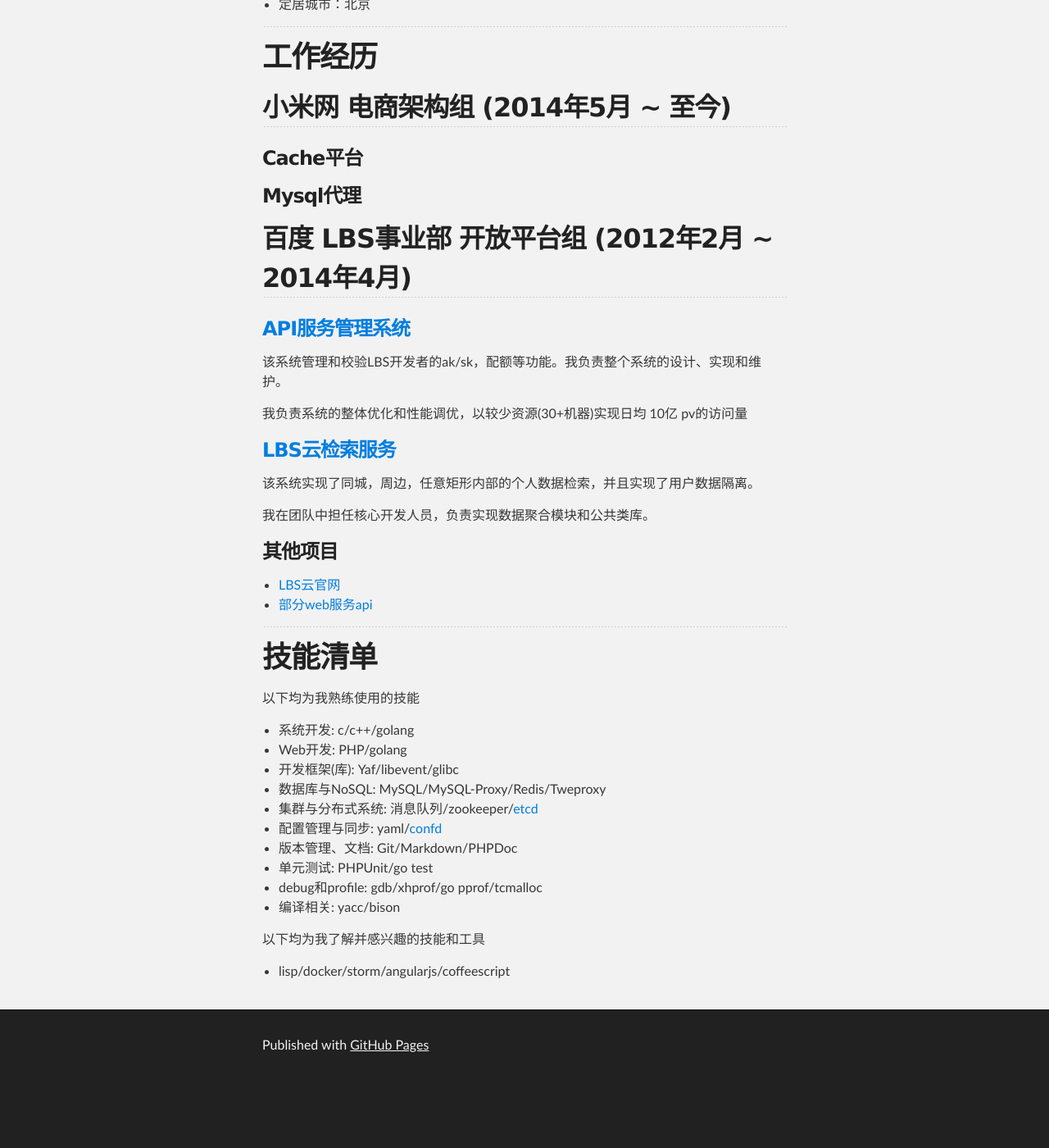
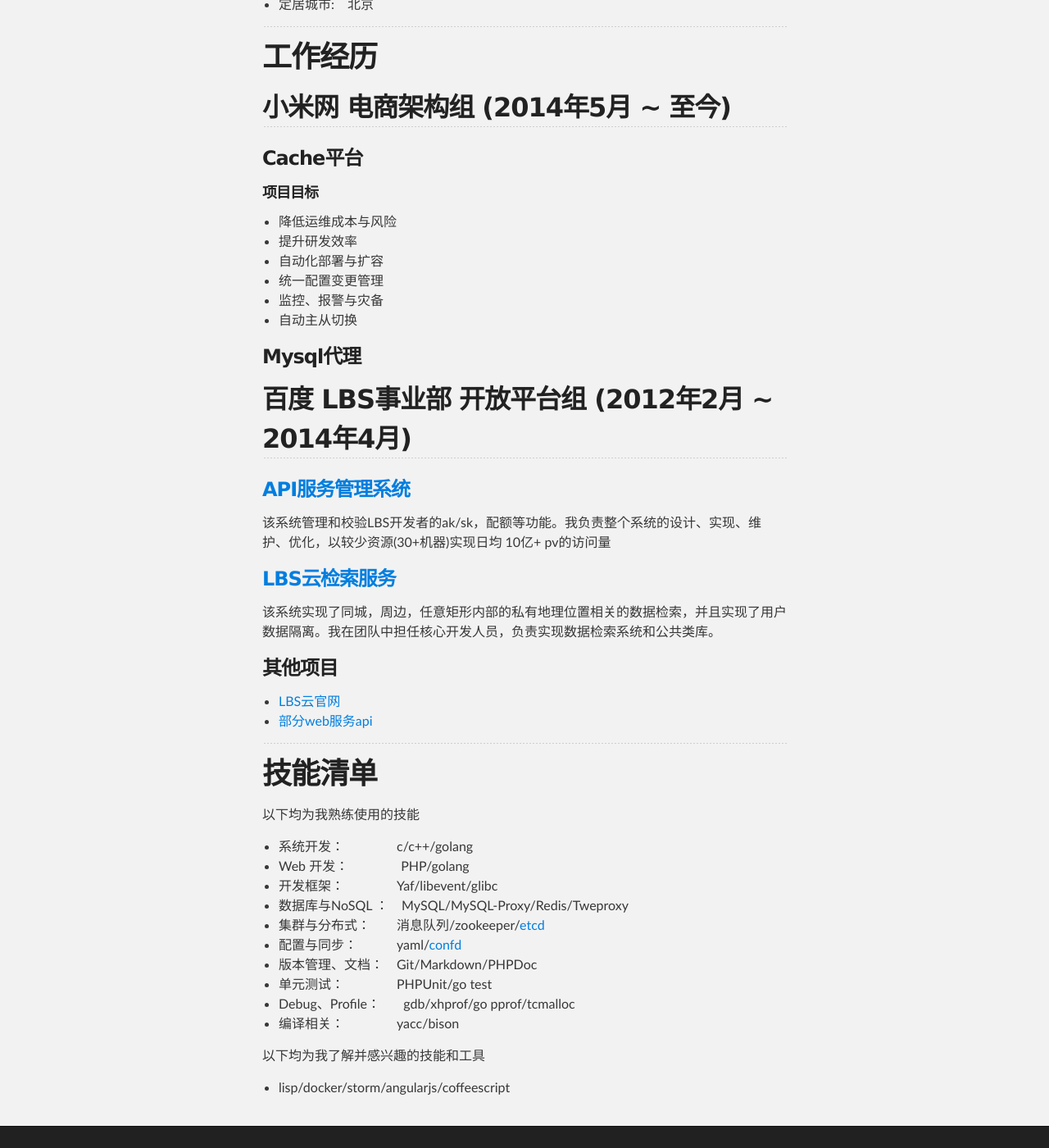
Before and after one commit to wangjild/wangjild.github.io, a Jekyll site: the page built from about/index.markdown, in a window 1280 px wide and 1400 px high, scrolled down 642 px. Shown: the whole window at 82% size. Built offline with Jekyll 4.4.1, drawn with Linux system fonts in a browser that asks for light colours; before the commit the page ends 1963 px from its top, so only the background shows below that; some of the changed text lies outside the part shown.

Commit message:
fix bugs

```diff
--- a/about/index.markdown
+++ b/about/index.markdown
@@ -18,10 +18,10 @@
 
  - 王**/男/1988
  - 硕士/北京大学软件与微电子学院
- - 工作年限：3年
- - 技术博客: [wangjild.github.io](http://wangjild.github.io)   [www.liloke.com](http://www.liloke.com)
- - Github: [github.com/wangjild](http://github.com/wangjild)
- - 定居城市：北京
+ - 工作年限:　3年
+ - 技术博客:　[wangjild.github.io](http://wangjild.github.io)   [www.liloke.com](http://www.liloke.com)
+ - Github :　　[github.com/wangjild](http://github.com/wangjild)
+ - 定居城市:　北京
 
 ---
 
@@ -31,19 +31,24 @@
 
 ### Cache平台
 
+##### 项目目标
+
+- 降低运维成本与风险
+- 提升研发效率
+- 自动化部署与扩容
+- 统一配置变更管理
+- 监控、报警与灾备
+- 自动主从切换
+
 ### Mysql代理
 
 ## 百度 LBS事业部 开放平台组 (2012年2月 ~ 2014年4月)
 
 ### [API服务管理系统](http://lbsyun.baidu.com/apiconsole/key)
-该系统管理和校验LBS开发者的ak/sk，配额等功能。我负责整个系统的设计、实现和维护。
-
-我负责系统的整体优化和性能调优，以较少资源(30+机器)实现日均 10亿 pv的访问量
+该系统管理和校验LBS开发者的ak/sk，配额等功能。我负责整个系统的设计、实现、维护、优化，以较少资源(30+机器)实现日均 10亿+ pv的访问量
 
 ### [LBS云检索服务](http://developer.baidu.com/map/index.php?title=lbscloud)
-该系统实现了同城，周边，任意矩形内部的个人数据检索，并且实现了用户数据隔离。
-
-我在团队中担任核心开发人员，负责实现数据聚合模块和公共类库。
+该系统实现了同城，周边，任意矩形内部的私有地理位置相关的数据检索，并且实现了用户数据隔离。我在团队中担任核心开发人员，负责实现数据检索系统和公共类库。
 
 ### 其他项目
 
@@ -56,16 +61,16 @@
 
 以下均为我熟练使用的技能
 
-- 系统开发:         c/c++/golang
-- Web开发:          PHP/golang
-- 开发框架(库):     Yaf/libevent/glibc
-- 数据库与NoSQL:    MySQL/MySQL-Proxy/Redis/Tweproxy
-- 集群与分布式系统: 消息队列/zookeeper/[etcd](https://github.com/coreos/etcd)
-- 配置管理与同步:   yaml/[confd](https://github.com/kelseyhightower/confd)
-- 版本管理、文档:   Git/Markdown/PHPDoc
-- 单元测试:         PHPUnit/go test
-- debug和profile:   gdb/xhprof/go pprof/tcmalloc
-- 编译相关:         yacc/bison
+- 系统开发：　　　　c/c++/golang
+- Web 开发：　　　　PHP/golang
+- 开发框架：　　　　Yaf/libevent/glibc
+- 数据库与NoSQL ：　MySQL/MySQL-Proxy/Redis/Tweproxy
+- 集群与分布式：　　消息队列/zookeeper/[etcd](https://github.com/coreos/etcd)
+- 配置与同步：　　　yaml/[confd](https://github.com/kelseyhightower/confd)
+- 版本管理、文档：　Git/Markdown/PHPDoc
+- 单元测试：　　　　PHPUnit/go test
+- Debug、Profile：　&nbsp;&nbsp;&nbsp;gdb/xhprof/go pprof/tcmalloc
+- 编译相关：　　　　yacc/bison
 
 以下均为我了解并感兴趣的技能和工具
 
```
Also changed, not shown: other parts of about/index.markdown (+4 -4 lines), 1 other file.
